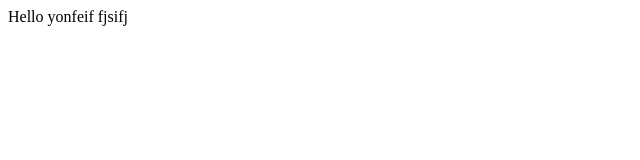
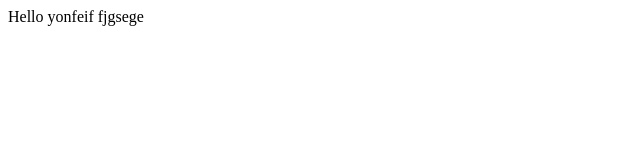
Before and after one commit to yurdzhunk/test, a plain HTML site: page index.html in a window 1280 px wide. Shown: the full height of the page, 0-640 px from the left. Drawn offline with Linux system fonts and the light colour scheme.

Commit message:
fourth commit

```diff
--- a/index.html
+++ b/index.html
@@ -1,3 +1,3 @@
 <head>
-	Hello yonfeif fjsifj
+	Hello yonfeif fjgsege
 </head>
```
